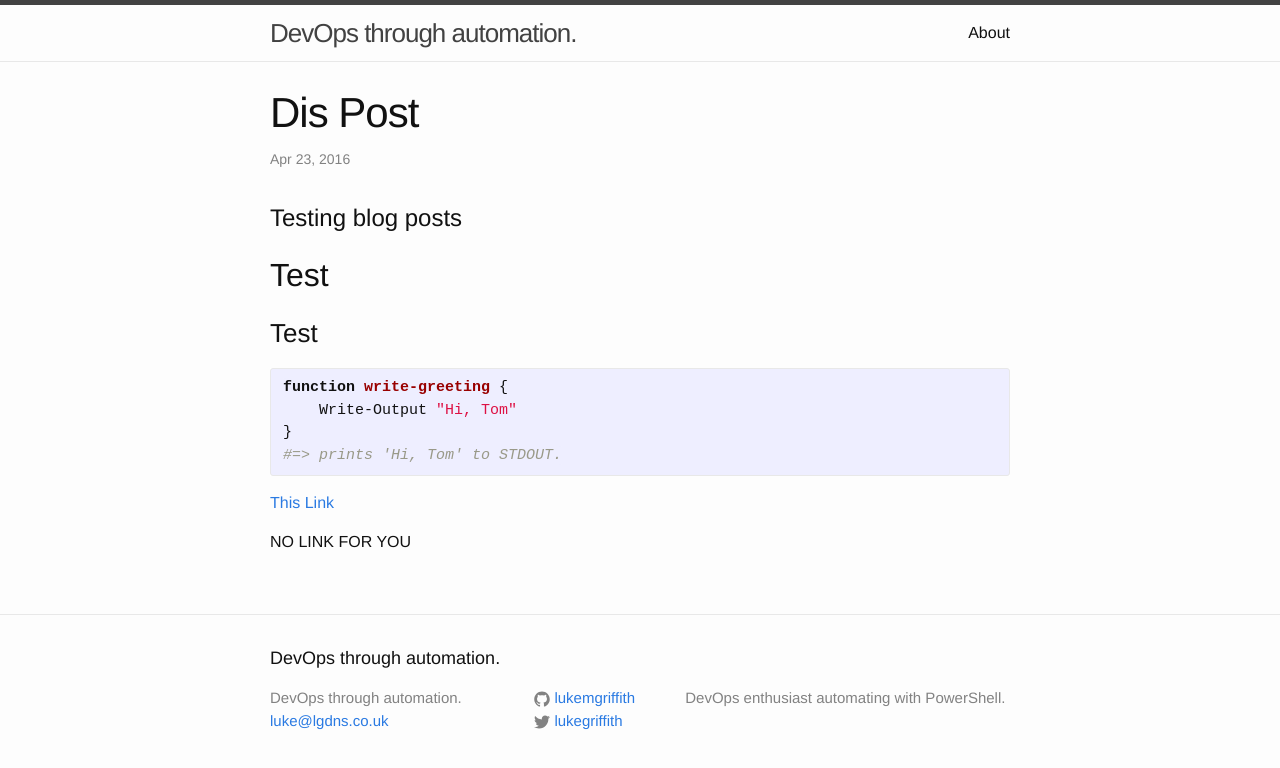
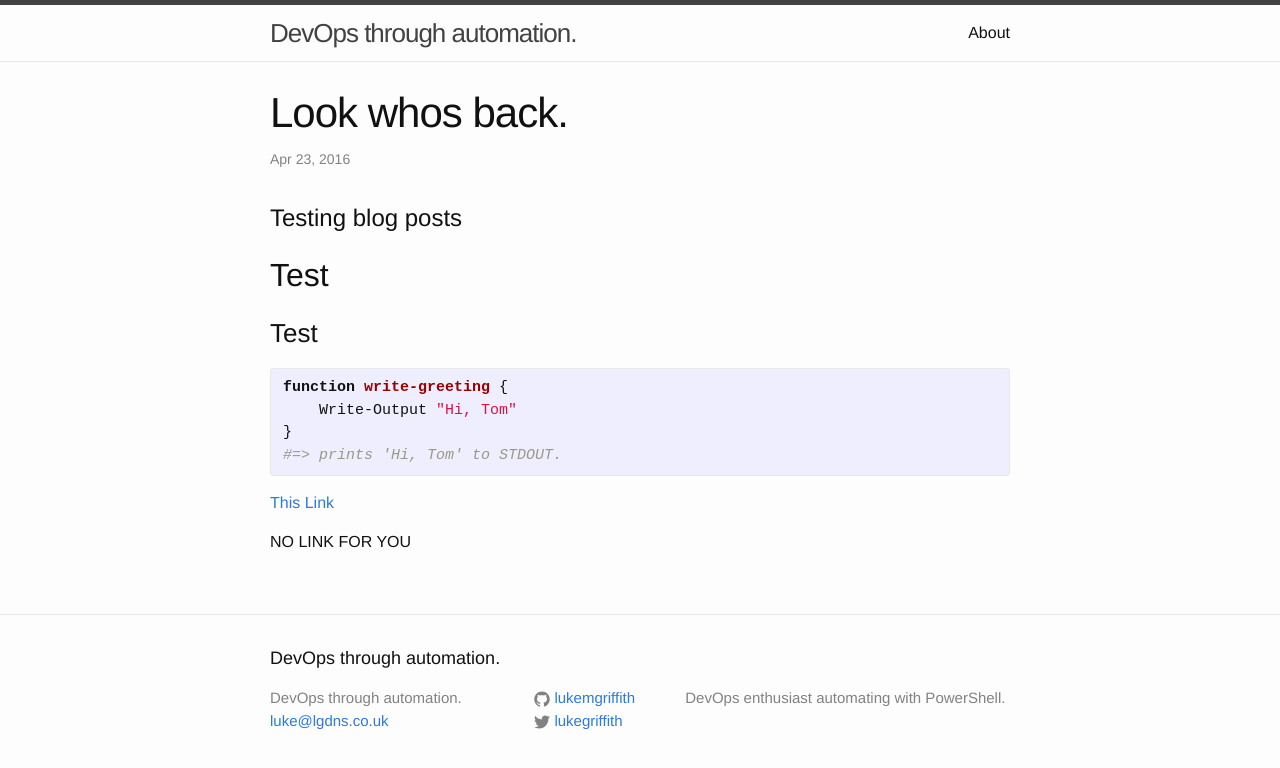
Before and after one commit to lukegriffith/JekyllBlog_Config, a Jekyll site: the page built from _posts/2016-04-23-my-first-jekyll-blog.markdown, in a window 1280 px wide. Shown: the top 768 px of the page. Built offline with Jekyll 4.4.1, drawn with Linux system fonts in a browser that asks for light colours.

```diff
--- a/_posts/2016-04-23-my-first-jekyll-blog.markdown
+++ b/_posts/2016-04-23-my-first-jekyll-blog.markdown
@@ -1,6 +1,6 @@
 ---
 layout: post
-title:  "Dis Post"
+title:  "Look whos back."
 date:   2016-04-23 17:00:21 +0100
 categories: jekyll update
 ---
```
